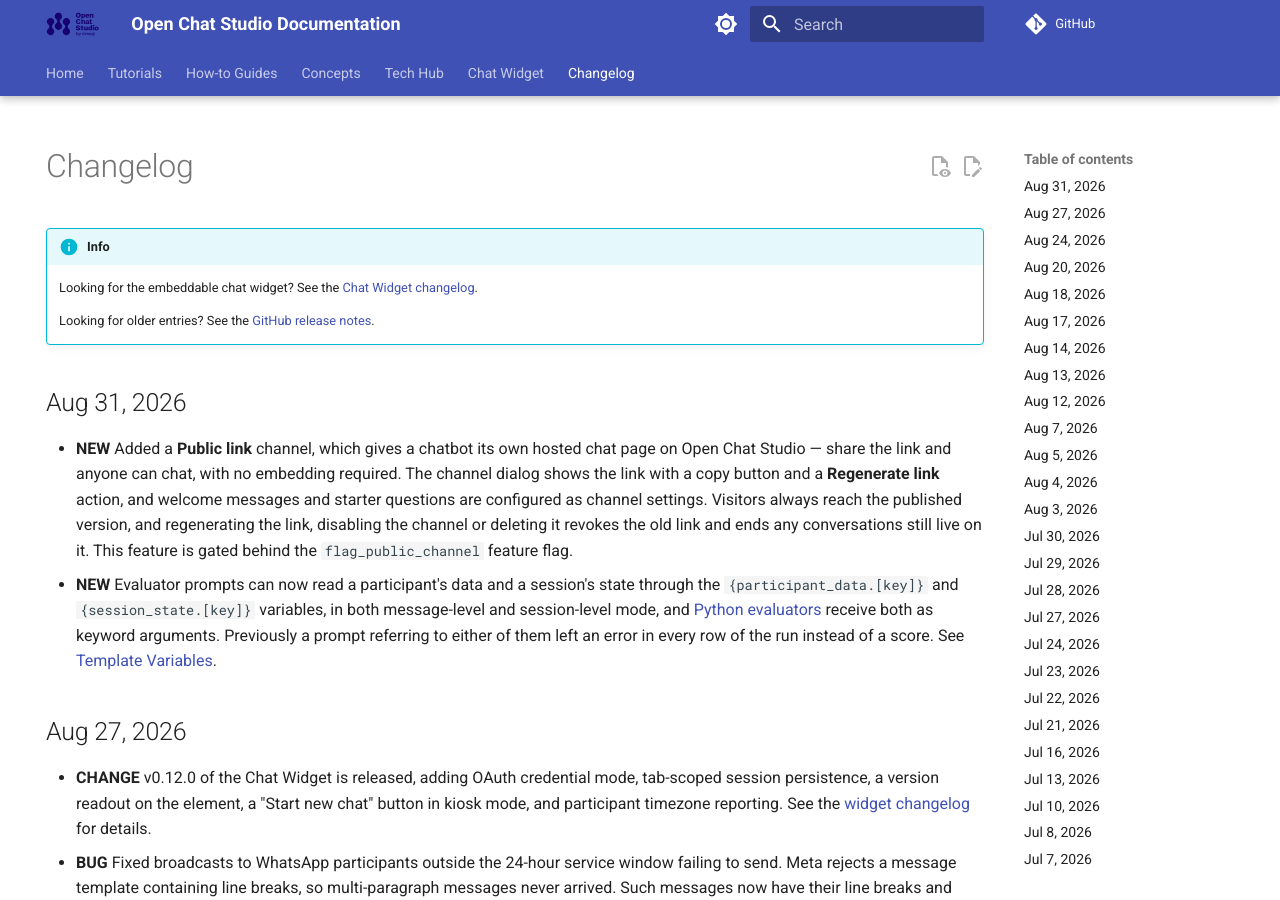
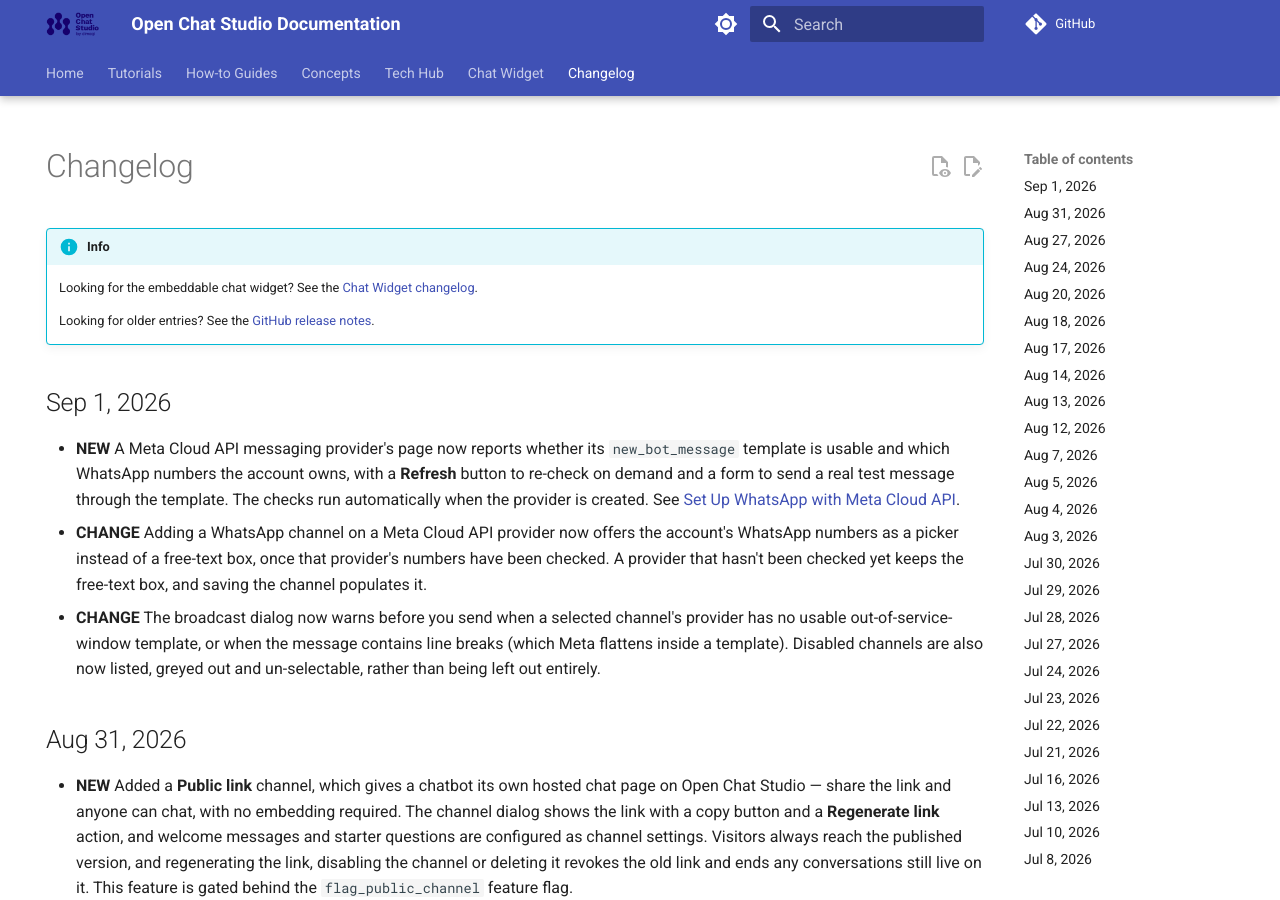
Before and after one commit to dimagi/open-chat-studio-docs, an MkDocs documentation site: the page built from docs/changelog.md, in a window 1280 px wide and 900 px high. Built offline with MkDocs 1.6.1 and Material for MkDocs 9.7.7, drawn with Linux system fonts in a browser that asks for light colours; a script that is not in the unit is left out; comment, search, counter and statistics services are not loaded.

Commit message:
update changelog and docs from OCS PR #4311
Co-Authored-By: Claude Opus 5 (1M context) <noreply@anthropic.com>

```diff
--- a/docs/changelog.md
+++ b/docs/changelog.md
@@ -10,6 +10,11 @@ hide:
     Looking for the embeddable chat widget? See the [Chat Widget changelog](chat_widget/changelog.md).
 
     Looking for older entries? See the [GitHub release notes](https://github.com/dimagi/open-chat-studio-docs/releases).
+
+## Sep 1, 2026
+* **NEW** A Meta Cloud API messaging provider's page now reports whether its `new_bot_message` template is usable and which WhatsApp numbers the account owns, with a **Refresh** button to re-check on demand and a form to send a real test message through the template. The checks run automatically when the provider is created. See [Set Up WhatsApp with Meta Cloud API](how-to/whatsapp_meta_cloud_api.md).
+* **CHANGE** Adding a WhatsApp channel on a Meta Cloud API provider now offers the account's WhatsApp numbers as a picker instead of a free-text box, once that provider's numbers have been checked. A provider that hasn't been checked yet keeps the free-text box, and saving the channel populates it.
+* **CHANGE** The broadcast dialog now warns before you send when a selected channel's provider has no usable out-of-service-window template, or when the message contains line breaks (which Meta flattens inside a template). Disabled channels are also now listed, greyed out and un-selectable, rather than being left out entirely.
 
 ## Aug 31, 2026
 * **NEW** Added a **Public link** channel, which gives a chatbot its own hosted chat page on Open Chat Studio — share the link and anyone can chat, with no embedding required. The channel dialog shows the link with a copy button and a **Regenerate link** action, and welcome messages and starter questions are configured as channel settings. Visitors always reach the published version, and regenerating the link, disabling the channel or deleting it revokes the old link and ends any conversations still live on it. This feature is gated behind the `flag_public_channel` feature flag.
```
Also changed, not shown: docs/concepts/team/messaging_providers.md (+2 -0 lines), docs/how-to/whatsapp_meta_cloud_api.md (+37 -8 lines).
